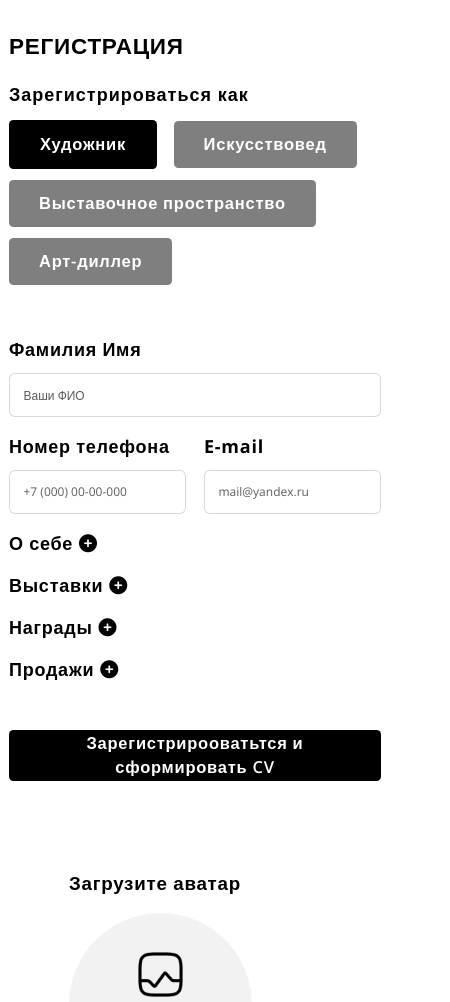
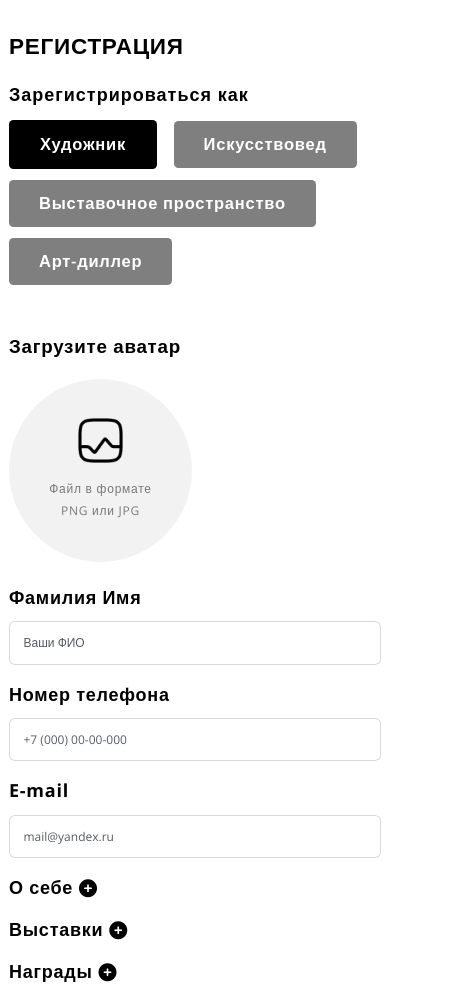
Before and after one commit to torgomyan01/arthall, a plain HTML site: page sign-up.html in a window 390 px wide. Shown: the part 69-1071 px from the top of the page, 450 px wide, since content can reach past the window. Drawn offline with nearby package versions, Linux system fonts and the light colour scheme.

Commit message:
fin ubdate

```diff
--- a/css/style.scss
+++ b/css/style.scss
@@ -537,7 +537,7 @@ textarea {
     font-size: 1.375rem;
     letter-spacing: 0.0625rem;
 
-    @media (max-width: 700px) {
+    @media (max-width: $lg) {
       margin-bottom: 0.9375rem;
     }
   }
@@ -558,7 +558,6 @@ textarea {
 
 .Sign-up-avatar {
   position: relative;
-  left: 5rem;
 }
 
 .avatar {
--- a/sign-up.html
+++ b/sign-up.html
@@ -63,7 +63,7 @@
   </div>
 
   <div class="row mt-5">
-    <div class="col-12 col-lg-6">
+    <div class="order-2 order-lg-1 col-12 col-lg-6">
       <div class="row">
         <div class="col-12">
           <div class="mb-3 def-input">
@@ -71,13 +71,13 @@
             <input type="email" class="form-control" placeholder="Ваши ФИО" id="Name" aria-describedby="emailHelp">
           </div>
         </div>
-        <div class="col-6">
+        <div class="col-12 col-sm-6">
           <div class="mb-3 def-input">
             <label for="phone" class="form-label">Номер телефона</label>
             <input type="email" class="form-control" placeholder="+7 (000) 00-00-000" id="phone" aria-describedby="emailHelp">
           </div>
         </div>
-        <div class="col-6">
+        <div class="col-12 col-sm-6">
           <div class="mb-3 def-input">
             <label for="email" class="form-label">E-mail</label>
             <input type="email" class="form-control" placeholder="mail@yandex.ru" id="email" aria-describedby="emailHelp">
@@ -156,15 +156,20 @@
     </div>
 
 
-    <div class="col-12 col-lg-6 mt-5 mt-lg-0 Sign-up-avatar">
-      <h3 class="profile-work-title">Загрузите аватар </h3>
-      <div class="d-flex justify-content-center align-items-center avatar">
-          <div class="avtar-image-title">
+    <div class="order-1 order-lg-2 col-12 col-lg-6 mb-4 mb-lg-0 ps-lg-5">
+      <label class="Sign-up-avatar ms-lg-5 mt-lg-4">
+        <span class="profile-work-title">Загрузите аватар </span>
+        <span class="d-flex justify-content-center align-items-center avatar">
+          <span class="avtar-image-title">
             <img src="./assets/images/Vector.png" alt="">
             <span>Файл в формате <br> PNG или JPG</span>
-          </div>
-      </div>
+          </span>
+      </span>
+        <input type="file" class="d-none">
+      </label>
     </div>
+
+
   </div>
 </div>
 
```
Also changed, not shown: css/style.css, 1 other file.
